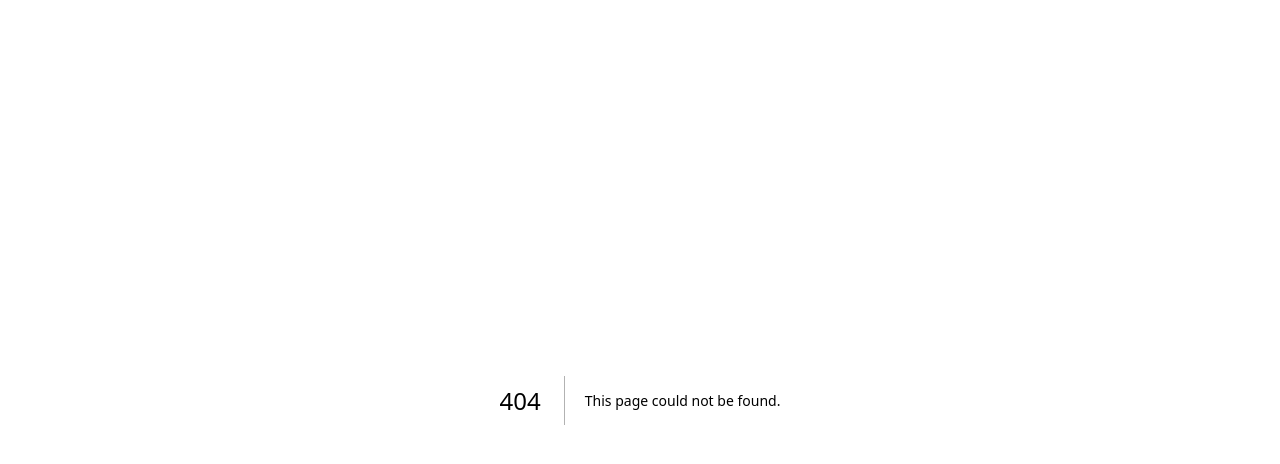
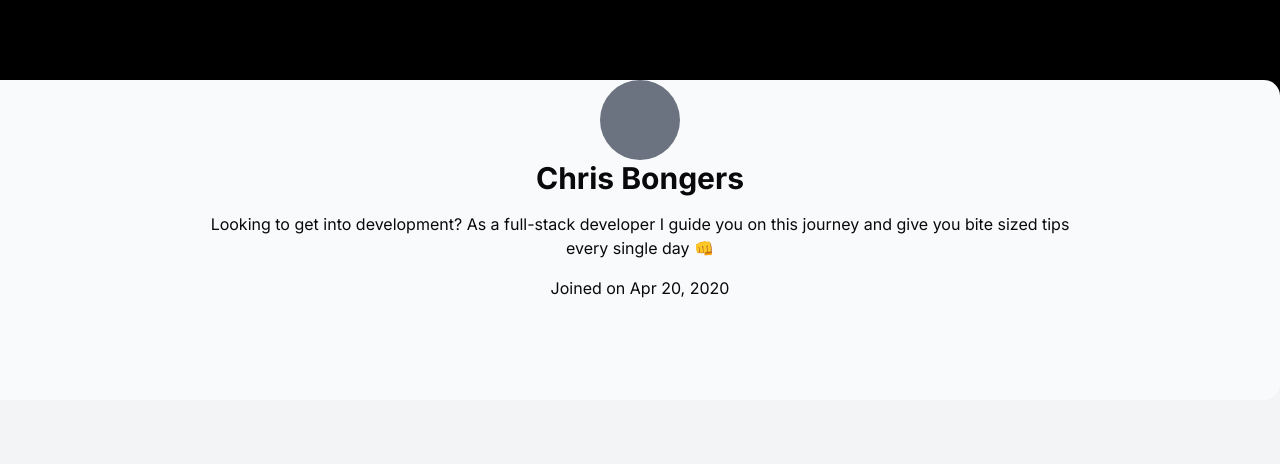
Before and after one commit to InfinityAILab/yt-blogs, a Next.js app: page /user/1 in a window 1280 px wide. Before the commit this address had no page. Shown: the top 464 px of the page. Built offline with nearby package versions, Linux system fonts and the light colour scheme.

Commit message:
feat : add profile page part 1

```diff
--- /dev/null
+++ b/app/user/[username]/page.tsx
@@ -0,0 +1,20 @@
+import React from "react"
+
+export default function page() {
+  return (
+    <div className="bg-gray-100 min-h-screen">
+      <div className="h-40 bg-black"></div>
+      <div className="max-w-7xl bg-gray-50 rounded-e-lg h-80 mx-auto -mt-20">
+        <div className="h-20 w-20 bg-gray-500 rounded-full mx-auto -mt-20 "></div>
+        <div className="flex flex-col items-center justify-center max-w-4xl mx-auto gap-4">
+          <h3 className="text-3xl font-bold">Chris Bongers</h3>
+          <h5 className="text-center">
+            Looking to get into development? As a full-stack developer I guide
+            you on this journey and give you bite sized tips every single day 👊
+          </h5>
+          <span>Joined on Apr 20, 2020</span>
+        </div>
+      </div>
+    </div>
+  )
+}
```
